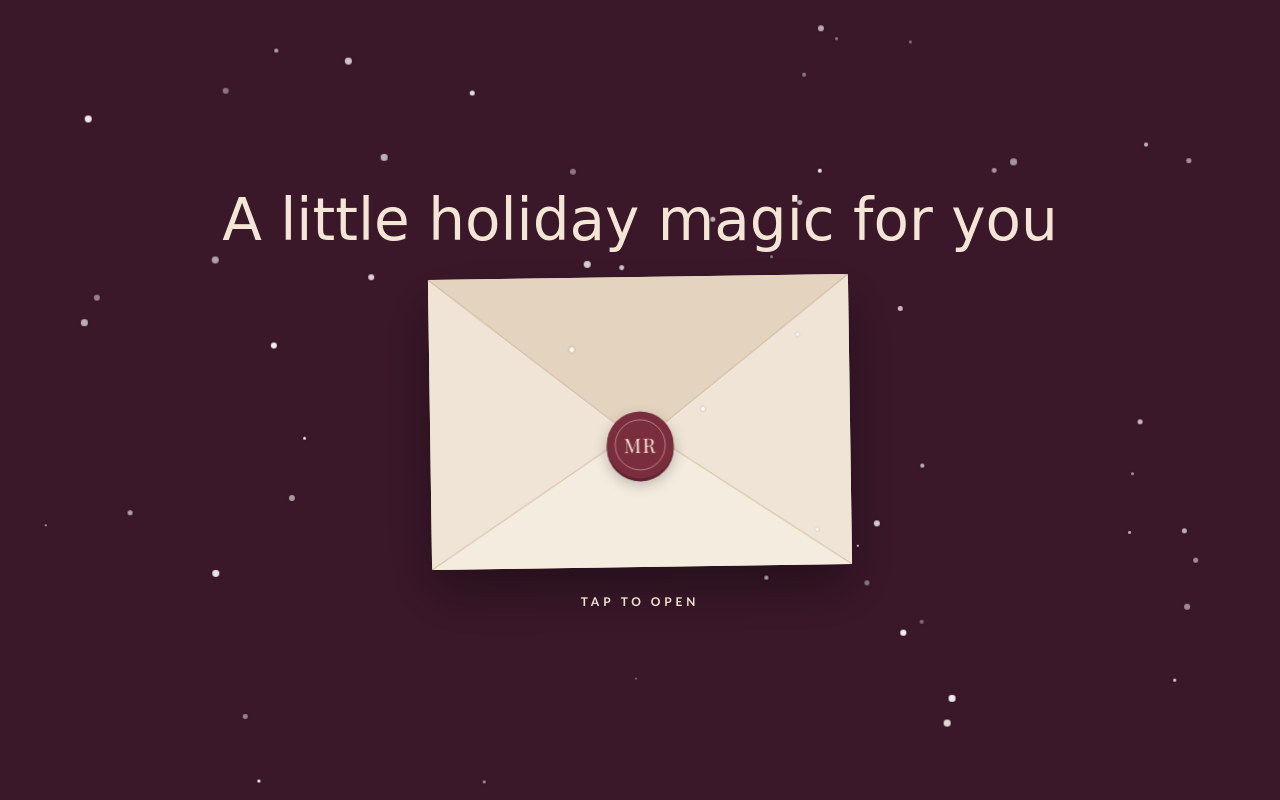
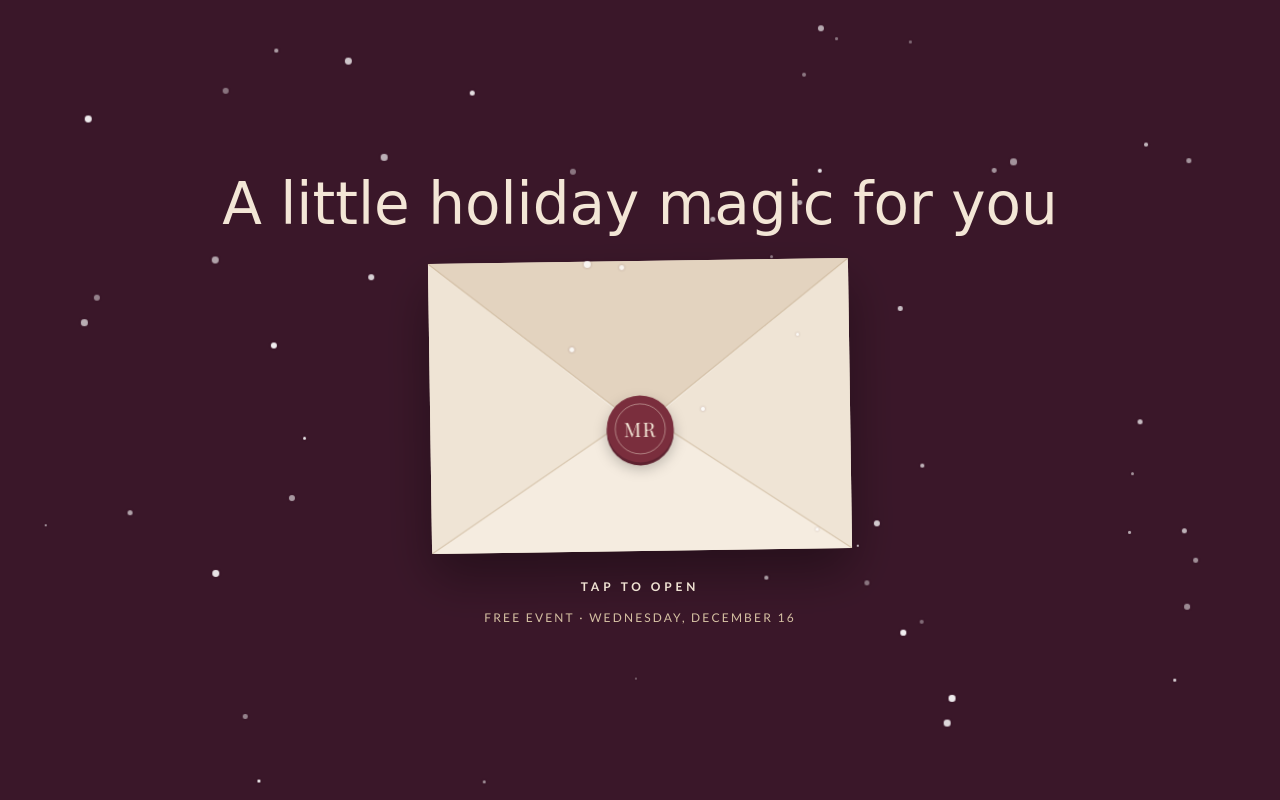
Before and after one commit to MRG-OPS/Santa-Claus-Family-Experience, a plain HTML site: page index.html in a window 1280 px wide. Both pictures are taken after a click on the button "ENGLISH". Drawn offline with nearby package versions, Linux system fonts and the light colour scheme; a web font is replaced by a local one.

Commit message:
index.html

```diff
--- a/index.html
+++ b/index.html
@@ -5,6 +5,8 @@
 <meta name="viewport" content="width=device-width, initial-scale=1">
 <title>Santa Claus Movie Night | You're Invited</title>
 <style>html,body{margin:0;padding:0;background:#3a1729}#mrg-santa h1[tabindex="-1"]:focus{outline:none}
+#mrg-santa .scene-free{margin:-12px 0 0;color:#d8c3a5;font-size:12px;letter-spacing:.18em;text-transform:uppercase;text-align:center}
+#mrg-santa .free{margin:16px 0 0;display:inline-block;padding:7px 16px;border:1px solid var(--gold);border-radius:999px;background:#fff7e8;color:var(--plum);font-size:11px;font-weight:700;letter-spacing:.1em;text-transform:uppercase;max-width:100%}
 #mrg-santa .chooser{position:relative;z-index:2;min-height:100vh;display:flex;flex-direction:column;align-items:center;justify-content:center;gap:28px;padding:32px 16px;text-align:center}
 #mrg-santa .chooser[hidden],#mrg-santa .scene[hidden]{display:none}
 #mrg-santa .chooser-title{margin:0;color:#f3e6d6;font-family:'Playfair Display',serif;font-size:clamp(26px,6vw,34px);line-height:1.3}
@@ -189,6 +191,7 @@
   </button>
 
   <p class="tap-hint" id="hint" data-i18n="tap">Tap to open</p>
+  <p class="scene-free" data-i18n="freeShort">Free event · Wednesday, December 16</p>
 </section>
 
 <!-- ===== Invitation ===== -->
@@ -255,8 +258,10 @@
 
       <p class="lede reveal" style="animation-delay:1.2s" data-i18n="lede">An evening of holiday magic for the whole family, with a visit from Santa and a cozy Christmas movie.</p>
 
+      <p class="free reveal" style="animation-delay:1.28s" data-i18n="free">Free event for the whole family</p>
+
       <div class="details reveal" style="animation-delay:1.35s">
-        <div><span class="label" data-i18n="date">Date</span><span class="value" data-i18n="dateVal">Thu, Dec 10</span></div>
+        <div><span class="label" data-i18n="date">Date</span><span class="value" data-i18n="dateVal">Wed, Dec 16</span></div>
         <div><span class="label" data-i18n="doors">Doors open</span><span class="value">6:30 PM</span></div>
         <div><span class="label" data-i18n="movie">Movie starts</span><span class="value">7:00 PM</span></div>
       </div>
@@ -319,8 +324,8 @@
       hello: "A little holiday magic for you", openAria: "Open your invitation", tap: "Tap to open",
       invites: "Invites you to the", title: "Movie Night", scriptLine: "Santa Claus", titleLine: "Movie Night",
       lede: "An evening of holiday magic for the whole family, with a visit from Santa and a cozy Christmas movie.",
-      date: "Date", dateVal: "Thu, Dec 10", doors: "Doors open", movie: "Movie starts", location: "Location",
-      join: "Will you join us?", yes: "Yes, we'll be there", no: "Sorry, can't make it", replay: "Open it again",
+      date: "Date", dateVal: "Wed, Dec 16", doors: "Doors open", movie: "Movie starts", location: "Location",
+      join: "Will you join us?", yes: "Yes, we'll be there", no: "Sorry, can't make it", replay: "Open it again", free: "Free event for the whole family", freeShort: "Free event · Wednesday, December 16",
       noSubject: "RSVP NO - Santa Claus Movie Night", noBody: "Sorry, we can't make it this time.\nName: ",
       thanks: "Thank you for letting us know. If your email didn\u2019t open, send your reply to "
     },
@@ -329,8 +334,8 @@
       hello: "Un poco de magia navideña para ustedes", openAria: "Abrir su invitación", tap: "Toque para abrir",
       invites: "Les invita a la", title: "Noche de Cine", scriptLine: "Noche de Cine", titleLine: "con Santa Claus",
       lede: "Una noche de magia navideña para toda la familia, con la visita de Santa y una acogedora película de Navidad.",
-      date: "Fecha", dateVal: "Jue, 10 de dic", doors: "Puertas abren", movie: "Película", location: "Lugar",
-      join: "¿Nos acompañan?", yes: "Sí, ahí estaremos", no: "No podremos asistir", replay: "Abrir de nuevo",
+      date: "Fecha", dateVal: "Mié, 16 de dic", doors: "Puertas abren", movie: "Película", location: "Lugar",
+      join: "¿Nos acompañan?", yes: "Sí, ahí estaremos", no: "No podremos asistir", replay: "Abrir de nuevo", free: "Evento gratuito para toda la familia", freeShort: "Evento gratuito · Miércoles, 16 de diciembre",
       noSubject: "RSVP NO - Noche de Cine con Santa Claus", noBody: "Lo sentimos, no podremos asistir esta vez.\nNombre: ",
       thanks: "Gracias por avisarnos. Si su correo no se abrió, envíe su respuesta a "
     }
@@ -355,13 +360,13 @@
 
   var chooser = document.getElementById('chooser');
   var sceneEl = document.getElementById('scene');
-  function showScene(l){
+  function showScene(l, moveFocus){
     setLang(l);
     chooser.hidden = true;
     sceneEl.hidden = false;
-    var env = document.getElementById('envelope'); if (env) env.focus({preventScroll:true});
+    if (moveFocus) { var env = document.getElementById('envelope'); if (env) env.focus({preventScroll:true}); }
   }
-  document.querySelectorAll('[data-choose]').forEach(function(b){ b.addEventListener('click', function(){ showScene(b.getAttribute('data-choose')); }); });
+  document.querySelectorAll('[data-choose]').forEach(function(b){ b.addEventListener('click', function(){ showScene(b.getAttribute('data-choose'), true); }); });
   document.querySelectorAll('[data-set-lang]').forEach(function(b){ b.addEventListener('click', function(){ setLang(b.getAttribute('data-set-lang')); }); });
 
   // Skip the question when the link already says the language: ...?lang=es or ...?lang=en
```
